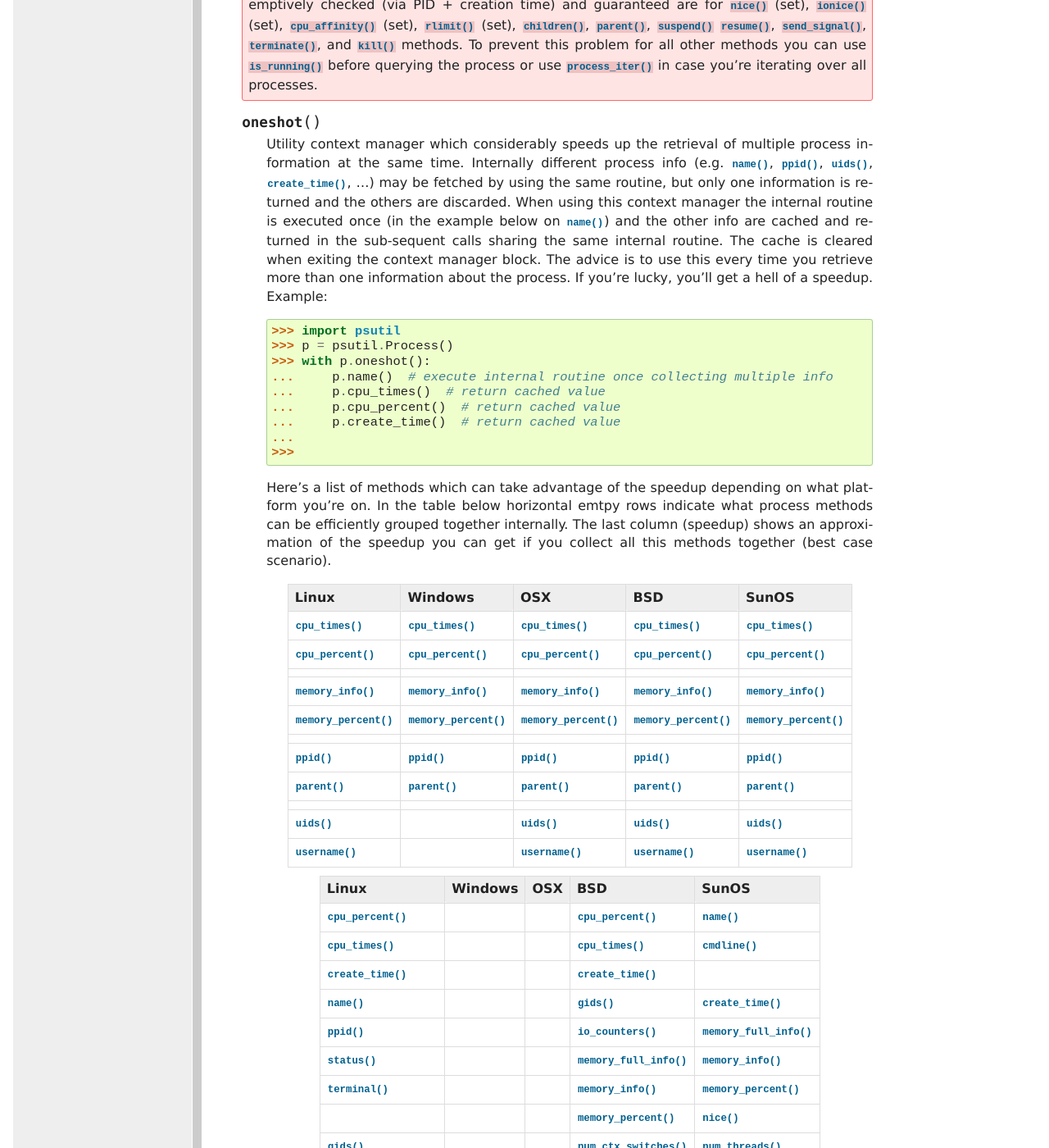
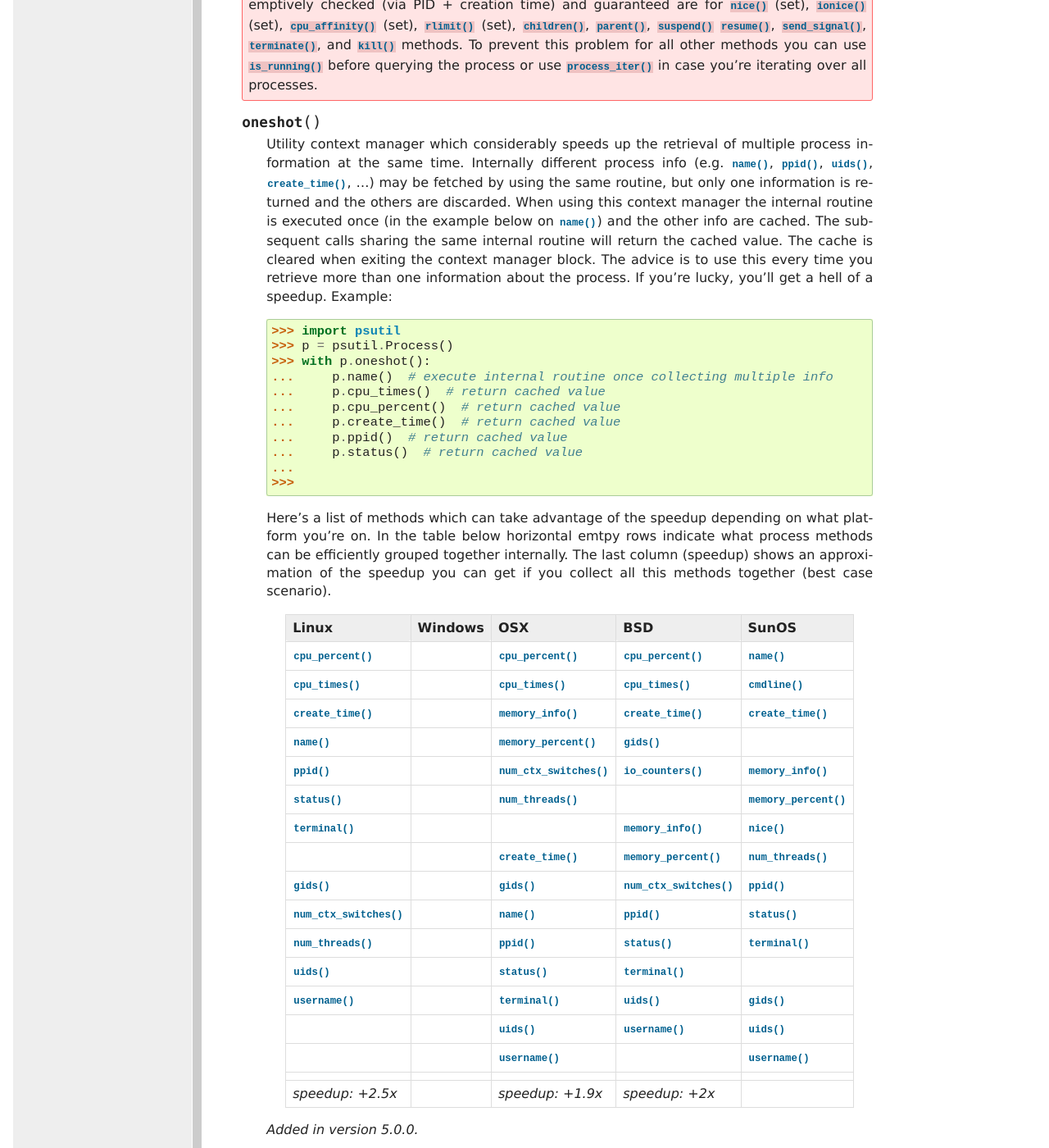
Before and after one commit to giampaolo/psutil, a Sphinx documentation site: the page built from docs/index.rst, in a window 1280 px wide and 1400 px high, scrolled down 11985 px. Shown: the whole window at 82% size. Built offline with Sphinx 7.4.7, drawn with Linux system fonts in a browser that asks for light colours; formulas are drawn with MathJax 3; some of the changed text lies outside the part shown.

Commit message:
update doc

```diff
--- a/docs/index.rst
+++ b/docs/index.rst
@@ -768,8 +768,9 @@
     :meth:`uids`, :meth:`create_time`, ...) may be fetched by using the same
     routine, but only one information is returned and the others are discarded.
     When using this context manager the internal routine is executed once (in
-    the example below on :meth:`name()`) and the other info are cached and
-    returned in the sub-sequent calls sharing the same internal routine.
+    the example below on :meth:`name()`) and the other info are cached.
+    The subsequent calls sharing the same internal routine will return the
+    cached value.
     The cache is cleared when exiting the context manager block.
     The advice is to use this every time you retrieve more than one information
     about the process. If you're lucky, you'll get a hell of a speedup.
@@ -782,6 +783,8 @@
     ...     p.cpu_times()  # return cached value
     ...     p.cpu_percent()  # return cached value
     ...     p.create_time()  # return cached value
+    ...     p.ppid()  # return cached value
+    ...     p.status()  # return cached value
     ...
     >>>
 
@@ -792,70 +795,43 @@
     The last column (speedup) shows an approximation of the speedup you can get
     if you collect all this methods together (best case scenario).
 
-    +------------------------------+------------------------------+------------------------------+------------------------------+------------------------------+
-    | Linux                        | Windows                      | OSX                          | BSD                          | SunOS                        |
-    +==============================+==============================+==============================+==============================+==============================+
-    | :meth:`~Process.cpu_times`   | :meth:`~Process.cpu_times`   | :meth:`~Process.cpu_times`   | :meth:`~Process.cpu_times`   | :meth:`~Process.cpu_times`   |
-    +------------------------------+------------------------------+------------------------------+------------------------------+------------------------------+
-    | :meth:`~Process.cpu_percent` | :meth:`~Process.cpu_percent` | :meth:`~Process.cpu_percent` | :meth:`~Process.cpu_percent` | :meth:`~Process.cpu_percent` |
-    +------------------------------+------------------------------+------------------------------+------------------------------+------------------------------+
-    |                              |                              |                              |                              |                              |
-    +------------------------------+------------------------------+------------------------------+------------------------------+------------------------------+
-    | :meth:`memory_info`          | :meth:`memory_info`          | :meth:`memory_info`          | :meth:`memory_info`          |  :meth:`memory_info`         |
-    +------------------------------+------------------------------+------------------------------+------------------------------+------------------------------+
-    | :meth:`memory_percent`       | :meth:`memory_percent`       | :meth:`memory_percent`       | :meth:`memory_percent`       |  :meth:`memory_percent`      |
-    +------------------------------+------------------------------+------------------------------+------------------------------+------------------------------+
-    |                              |                              |                              |                              |                              |
-    +------------------------------+------------------------------+------------------------------+------------------------------+------------------------------+
-    | :meth:`ppid`                 | :meth:`ppid`                 | :meth:`ppid`                 | :meth:`ppid`                 |  :meth:`ppid`                |
-    +------------------------------+------------------------------+------------------------------+------------------------------+------------------------------+
-    | :meth:`parent`               | :meth:`parent`               | :meth:`parent`               | :meth:`parent`               |  :meth:`parent`              |
-    +------------------------------+------------------------------+------------------------------+------------------------------+------------------------------+
-    |                              |                              |                              |                              |                              |
-    +------------------------------+------------------------------+------------------------------+------------------------------+------------------------------+
-    | :meth:`uids`                 |                              | :meth:`uids`                 | :meth:`uids`                 |  :meth:`uids`                |
-    +------------------------------+------------------------------+------------------------------+------------------------------+------------------------------+
-    | :meth:`username`             |                              | :meth:`username`             | :meth:`username`             |  :meth:`username`            |
-    +------------------------------+------------------------------+------------------------------+------------------------------+------------------------------+
-
-
-    +------------------------------+-------------+-------+------------------------------+--------------------------+
-    | Linux                        | Windows     | OSX   | BSD                          | SunOS                    |
-    +==============================+=============+=======+==============================+==========================+
-    | :meth:`~Process.cpu_percent` |             |       | :meth:`~Process.cpu_percent` | :meth:`name`             |
-    +------------------------------+-------------+-------+------------------------------+--------------------------+
-    | :meth:`~Process.cpu_times`   |             |       | :meth:`~Process.cpu_times`   | :meth:`cmdline`          |
-    +------------------------------+-------------+-------+------------------------------+--------------------------+
-    | :meth:`create_time`          |             |       | :meth:`create_time`          |                          |
-    +------------------------------+-------------+-------+------------------------------+--------------------------+
-    | :meth:`name`                 |             |       | :meth:`gids`                 | :meth:`create_time`      |
-    +------------------------------+-------------+-------+------------------------------+--------------------------+
-    | :meth:`ppid`                 |             |       | :meth:`io_counters`          | :meth:`memory_full_info` |
-    +------------------------------+-------------+-------+------------------------------+--------------------------+
-    | :meth:`status`               |             |       | :meth:`memory_full_info`     | :meth:`memory_info`      |
-    +------------------------------+-------------+-------+------------------------------+--------------------------+
-    | :meth:`terminal`             |             |       | :meth:`memory_info`          | :meth:`memory_percent`   |
-    +------------------------------+-------------+-------+------------------------------+--------------------------+
-    |                              |             |       | :meth:`memory_percent`       | :meth:`nice`             |
-    +------------------------------+-------------+-------+------------------------------+--------------------------+
-    | :meth:`gids`                 |             |       | :meth:`num_ctx_switches`     | :meth:`num_threads`      |
-    +------------------------------+-------------+-------+------------------------------+--------------------------+
-    | :meth:`num_ctx_switches`     |             |       | :meth:`ppid`                 | :meth:`ppid`             |
-    +------------------------------+-------------+-------+------------------------------+--------------------------+
-    | :meth:`num_threads`          |             |       | :meth:`status`               | :meth:`status`           |
-    +------------------------------+-------------+-------+------------------------------+--------------------------+
-    | :meth:`uids`                 |             |       | :meth:`terminal`             | :meth:`terminal`         |
-    +------------------------------+-------------+-------+------------------------------+--------------------------+
-    |                              |             |       | :meth:`uids`                 |                          |
-    +------------------------------+-------------+-------+------------------------------+--------------------------+
-    |                              |             |       |                              | :meth:`gids`             |
-    +------------------------------+-------------+-------+------------------------------+--------------------------+
-    |                              |             |       |                              | :meth:`uids`             |
-    +------------------------------+-------------+-------+------------------------------+--------------------------+
-    |                              |             |       |                              |                          |
-    +------------------------------+-------------+-------+------------------------------+--------------------------+
-    | *speedup: +2.5x*             |             |       | *speedup: +2x*               |                          |
-    +------------------------------+-------------+-------+------------------------------+--------------------------+
+    +------------------------------+-------------+------------------------------+------------------------------+--------------------------+
+    | Linux                        | Windows     | OSX                          | BSD                          | SunOS                    |
+    +==============================+=============+==============================+==============================+==========================+
+    | :meth:`~Process.cpu_percent` |             | :meth:`~Process.cpu_percent` | :meth:`~Process.cpu_percent` | :meth:`name`             |
+    +------------------------------+-------------+------------------------------+------------------------------+--------------------------+
+    | :meth:`~Process.cpu_times`   |             | :meth:`~Process.cpu_times`   | :meth:`~Process.cpu_times`   | :meth:`cmdline`          |
+    +------------------------------+-------------+------------------------------+------------------------------+--------------------------+
+    | :meth:`create_time`          |             | :meth:`memory_info`          | :meth:`create_time`          | :meth:`create_time`      |
+    +------------------------------+-------------+------------------------------+------------------------------+--------------------------+
+    | :meth:`name`                 |             | :meth:`memory_percent`       | :meth:`gids`                 |                          |
+    +------------------------------+-------------+------------------------------+------------------------------+--------------------------+
+    | :meth:`ppid`                 |             | :meth:`num_ctx_switches`     | :meth:`io_counters`          | :meth:`memory_info`      |
+    +------------------------------+-------------+------------------------------+------------------------------+--------------------------+
+    | :meth:`status`               |             | :meth:`num_threads`          |                              | :meth:`memory_percent`   |
+    +------------------------------+-------------+------------------------------+------------------------------+--------------------------+
+    | :meth:`terminal`             |             |                              | :meth:`memory_info`          | :meth:`nice`             |
+    +------------------------------+-------------+------------------------------+------------------------------+--------------------------+
+    |                              |             | :meth:`create_time`          | :meth:`memory_percent`       | :meth:`num_threads`      |
+    +------------------------------+-------------+------------------------------+------------------------------+--------------------------+
+    | :meth:`gids`                 |             | :meth:`gids`                 | :meth:`num_ctx_switches`     | :meth:`ppid`             |
+    +------------------------------+-------------+------------------------------+------------------------------+--------------------------+
+    | :meth:`num_ctx_switches`     |             | :meth:`name`                 | :meth:`ppid`                 | :meth:`status`           |
+    +------------------------------+-------------+------------------------------+------------------------------+--------------------------+
+    | :meth:`num_threads`          |             | :meth:`ppid`                 | :meth:`status`               | :meth:`terminal`         |
+    +------------------------------+-------------+------------------------------+------------------------------+--------------------------+
+    | :meth:`uids`                 |             | :meth:`status`               | :meth:`terminal`             |                          |
+    +------------------------------+-------------+------------------------------+------------------------------+--------------------------+
+    | :meth:`username`             |             | :meth:`terminal`             | :meth:`uids`                 | :meth:`gids`             |
+    +------------------------------+-------------+------------------------------+------------------------------+--------------------------+
+    |                              |             | :meth:`uids`                 | :meth:`username`             | :meth:`uids`             |
+    +------------------------------+-------------+------------------------------+------------------------------+--------------------------+
+    |                              |             | :meth:`username`             |                              | :meth:`username`         |
+    +------------------------------+-------------+------------------------------+------------------------------+--------------------------+
+    |                              |             |                              |                              |                          |
+    +------------------------------+-------------+------------------------------+------------------------------+--------------------------+
+    | *speedup: +2.5x*             |             | *speedup: +1.9x*             | *speedup: +2x*               |                          |
+    +------------------------------+-------------+------------------------------+------------------------------+--------------------------+
 
     .. versionadded:: 5.0.0
 
```
